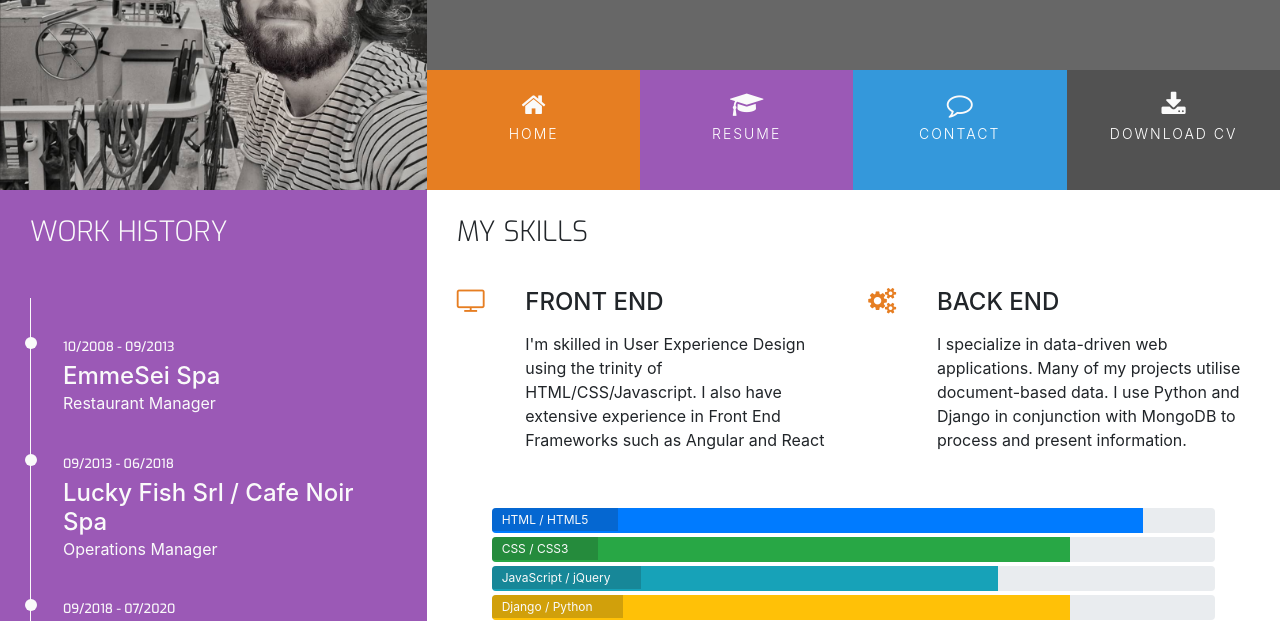
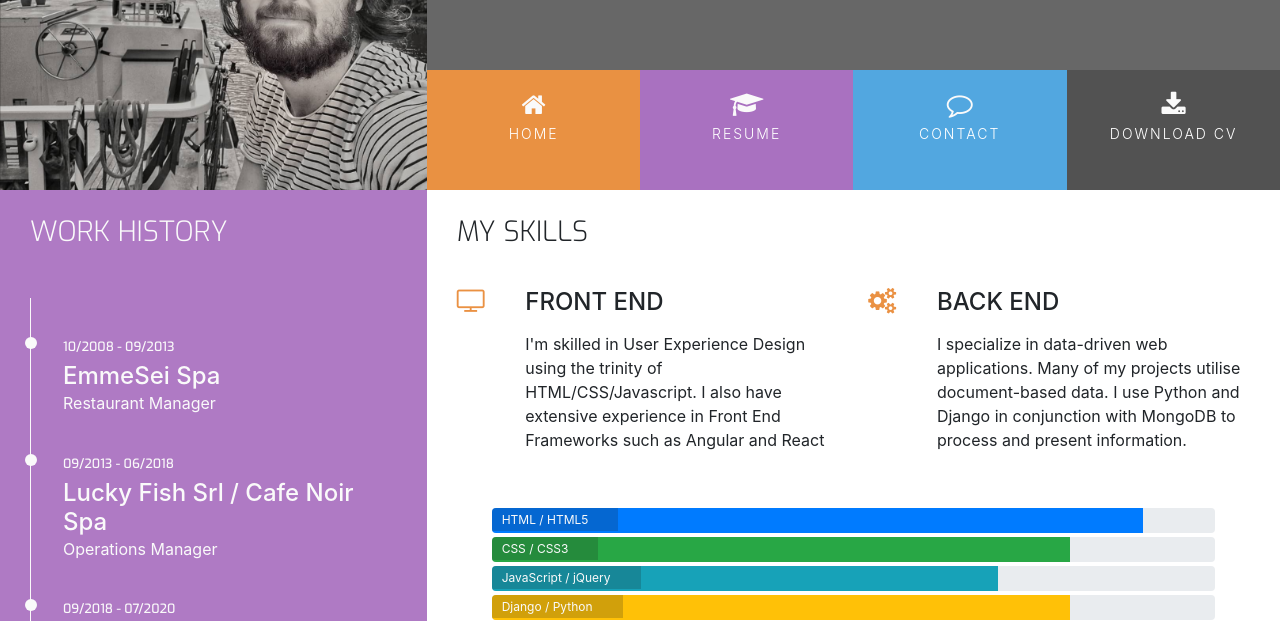
Before and after one commit to Babalu2017/my-resume, a plain HTML site: page resume.html in a window 1280 px wide. Shown: the part 179-800 px from the top of the page. Drawn offline with nearby package versions, Linux system fonts and the light colour scheme.

Commit message:
modified background-colors on nav

```diff
--- a/assets/css/style.css
+++ b/assets/css/style.css
@@ -26,23 +26,28 @@
 }
 
 .bg-color-work-history {
-    background-color: #9b59b6;
+    /* background-color: #9b59b6; */
+    background-color: rgba(155, 89, 182, 0.8);
 }
 
 .ui-menu-color-home {
-    background-color: #e67e22;
+    /* background-color: #e67e22; */
+    background-color: rgba(230, 126, 34, 0.85);
 }
 
 .ui-menu-color-resume {
-    background-color: #9b59b6;
+    /* background-color: #9b59b6; */
+    background-color: rgba(155, 89, 182, 0.85);
 }
 
 .ui-menu-color-contact {
-    background-color: #3498db;
+    /* background-color: #3498db; */
+    background-color: rgba(52, 152, 219, 0.85);
 }
 
 .ui-menu-color-download {
     background-color: #525252;
+    /* background-color: rgba(82, 82, 82, 0.85); */
 }
 
 .row-table {
@@ -257,7 +262,8 @@ footer {
 
 .three-reasons-icon {
     font-size: 26px;
-    color: #e67e22;
+    /* color: #e67e22; */
+    color: rgba(230, 126, 34, 0.85);
 }
 
 .three-reasons-heading {
```
